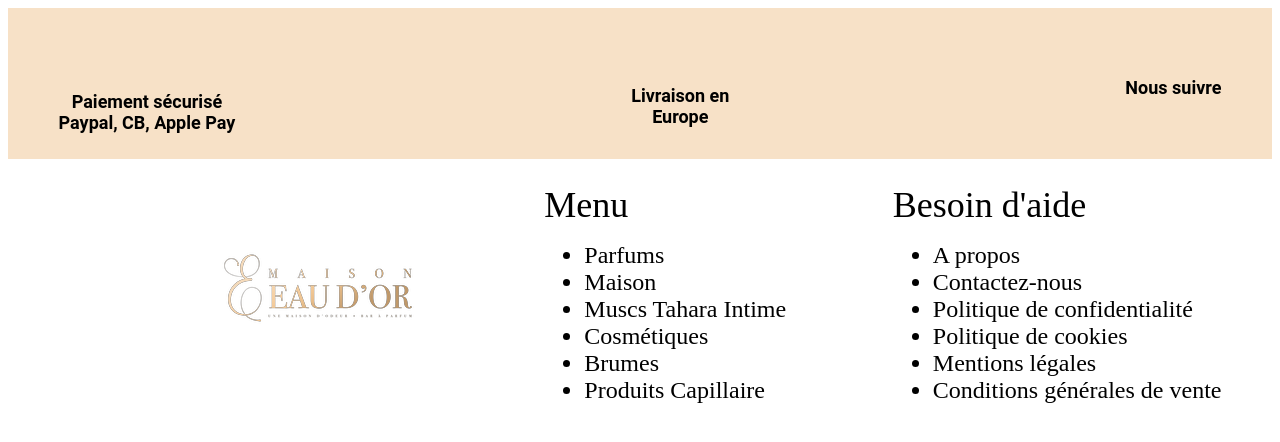
After one commit to FloRobart/Maison_eau_dor, a Symfony app: template templates/footer.html.twig in a window 1280 px wide. The commit adds this page. Shown: the top 442 px of the page. Run offline with Twig, Linux system fonts and the light colour scheme; the template is opened without the code that fills it, so the values that code supplies are empty; some libraries are stand-ins or nearby versions.

Commit message:
Footer css pur sans anim

```diff
--- a/templates/base.html.twig
+++ b/templates/base.html.twig
@@ -3,7 +3,6 @@
     <head>
         <meta charset="UTF-8">
         <title>Maison Eau D'or</title>
-        <link rel="stylesheet" href="{{ asset('assets/css/style.header.css') }}">
         <link rel="stylesheet" href="https://cdnjs.cloudflare.com/ajax/libs/font-awesome/6.5.1/css/all.min.css">
     </head>
     <body>
@@ -12,5 +11,9 @@
         {% endblock %}
 
         {% block body %}{% endblock %}
+
+        {% block footer %}
+        {% include 'footer.html.twig' %}
+        {% endblock %}
     </body>
 </html>
--- /dev/null
+++ b/templates/footer.html.twig
@@ -0,0 +1,48 @@
+<link rel="stylesheet" href="{{ asset('assets/css/style.footer.css') }}">
+<footer>
+    <div class="haut-footer">
+        <div class="secure-footer">
+            <i class="fa-solid fa-lock fa-2xl" id="icon-footer"></i>
+            <p>Paiement sécurisé</p>
+            <p>Paypal, CB, Apple Pay</p>
+      </div>
+        <div class="livraison-footer">
+            <i class="fa-solid fa-box fa-2xl" id="icon-footer"></i>
+            <p class="p-liv">Livraison en</p>
+            <p>Europe</p>
+        </div>
+        <div class="reso-footer">
+            <i class="fa-brands fa-facebook fa-2xl" id="icon-resof"></i>
+            <i class="fa-brands fa-snapchat fa-2xl" id="icon-resof"></i>
+            <i class="fa-brands fa-instagram fa-2xl" id="icon-resof"></i>
+            <p class="p-resof">Nous suivre</p>
+        </div>
+    </div>
+    <div class="bas-footer">
+        <div class="logo-footer">
+            <img src="{{ asset('images/maisoneaudor.png') }}" alt="Logo maison eau d'or">
+        </div>
+        <div class="menu-footer">
+            <p class="p-menuf">Menu</p>
+            <ul>
+            <li class="li-footer"><a class="a-footer" {#href="{{ path('parfums') }}"#}>Parfums</a></li>
+            <li class="li-footer"><a class="a-footer"{#href="{{ path('maison') }}"#}>Maison</a></li>
+            <li class="li-footer"><a class="a-footer"{#href="{{ path('muscs') }}"#}>Muscs Tahara Intime</a></li>
+            <li class="li-footer"><a class="a-footer"{#href="{{ path('cosmetiques') }}"#}>Cosmétiques</a></li>
+            <li class="li-footer"><a class="a-footer"{#href="{{ path('brumes') }}"#}>Brumes</a></li>
+            <li class="li-footer"><a class="a-footer"{#href="{{ path('capillaire') }}"#}>Produits Capillaire</a></li>
+            </ul>
+        </div>
+        <div class="help-footer">
+            <p class="p-menuf">Besoin d'aide</p>
+            <ul>
+            <li class="li-footer"><a class="a-footer"{#href="{{ path('parfums') }}"#}>A propos</a></li>
+            <li class="li-footer"><a class="a-footer"{#href="{{ path('maison') }}"#}>Contactez-nous</a></li>
+            <li class="li-footer"><a class="a-footer"{#href="{{ path('muscs') }}"#}>Politique de confidentialité</a></li>
+            <li class="li-footer"><a class="a-footer"{#href="{{ path('cosmetiques') }}"#}>Politique de cookies</a></li>
+            <li class="li-footer"><a class="a-footer"{#href="{{ path('brumes') }}"#}>Mentions légales</a></li>
+            <li class="li-footer"><a class="a-footer"{#href="{{ path('capillaire') }}"#}>Conditions générales de vente</a></li>
+            </ul>
+        </div>
+    </div>
+</footer>
```
Also changed, not shown: templates/header.html.twig (+13 -12 lines), public/assets/css/style.footer.css (added), public/assets/css/style.header.css.
